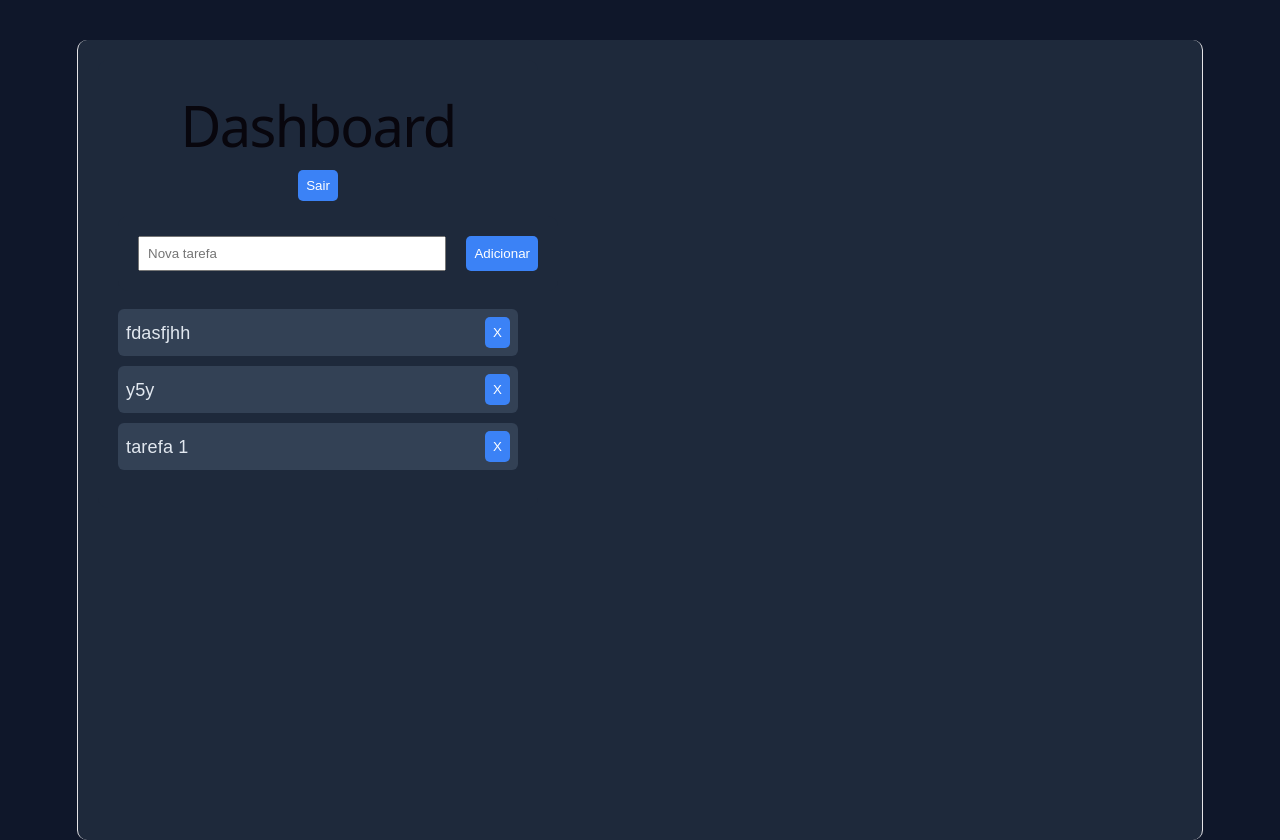
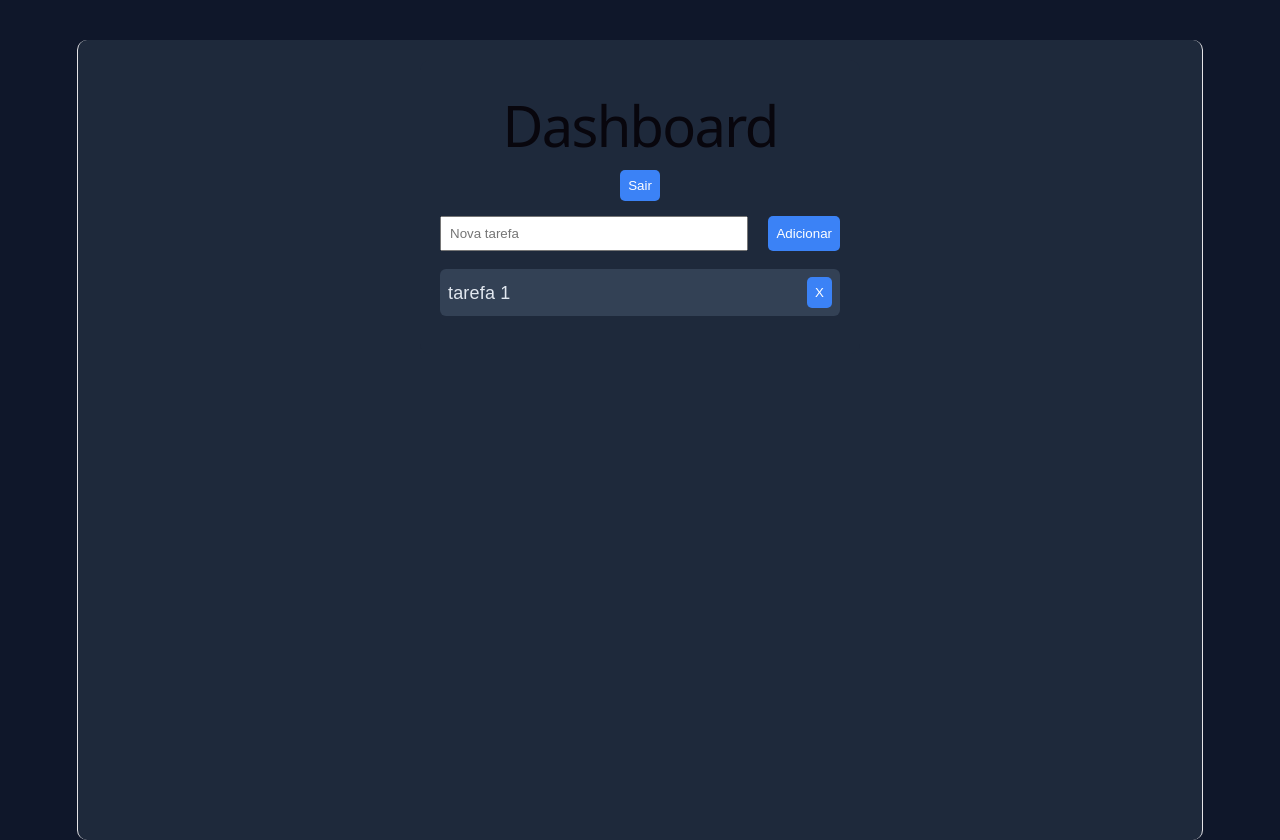
Before and after one commit to batavera/task-manager-react, a React (Vite) app: page /task-manager-react/dashboard in a window 1280 px wide. Both pictures are taken after a click on the button "Entrar". Built offline with nearby package versions, Linux system fonts and the light colour scheme; data requests are answered from the project's data file.

Commit message:
feat: submit com enter usando form

```diff
--- a/db.json
+++ b/db.json
@@ -1,15 +1,5 @@
 {
   "tasks": [
-    {
-      "texto": "fdasfjhh",
-      "concluida": false,
-      "id": "kvriiMPEaWc"
-    },
-    {
-      "texto": "y5y",
-      "concluida": false,
-      "id": "FHAzlkB7JgI"
-    },
     {
       "texto": "tarefa 1",
       "concluida": false,
--- a/src/pages/Dashboard.jsx
+++ b/src/pages/Dashboard.jsx
@@ -1,6 +1,5 @@
 import { useState, useEffect } from "react"
 import { useNavigate } from "react-router-dom"
-import { TaskItem } from "../components/TaskItem"
 import {
   getTarefas,
   criarTarefa,
@@ -15,42 +14,57 @@ export function Dashboard() {
   const [novaTarefa, setNovaTarefa] = useState("")
   const [loading, setLoading] = useState(false)
 
+  const [editandoTarefaId, setEditandoTarefaId] = useState(null)
+  const [textoEditado, setTextoEditado] = useState("")
+
   useEffect(() => {
     getTarefas().then(setTarefas)
   }, [])
 
-  function adicionarTarefa() {
-    if (novaTarefa.trim() === "") return
+  async function adicionarTarefa(e) {
+    e.preventDefault()
+
+    if (!novaTarefa.trim()) return
 
     setLoading(true)
 
-    criarTarefa({
-      texto: novaTarefa,
-      concluida: false
-    })
-      .then(nova => {
-        setTarefas(prev => [...prev, nova])
-        setNovaTarefa("")
+    try {
+      const nova = await criarTarefa({
+        texto: novaTarefa,
+        concluida: false
       })
-      .finally(() => setLoading(false))
+
+      setTarefas(prev => [...prev, nova])
+      setNovaTarefa("")
+    } finally {
+      setLoading(false)
+    }
   }
 
-  function salvarEdicao(id, novoTexto) {
+  function iniciarEdicao(tarefa) {
+    setEditandoTarefaId(tarefa.id)
+    setTextoEditado(tarefa.texto)
+  }
+
+  async function salvarEdicao(id) {
     const tarefa = tarefas.find(t => t.id === id)
 
-    atualizarTarefa(id, {
+    const atualizada = await atualizarTarefa(id, {
       ...tarefa,
-      texto: novoTexto
-    }).then(atualizada => {
-      setTarefas(prev =>
-        prev.map(t => (t.id === id ? atualizada : t))
-      )
+      texto: textoEditado
     })
+
+    setTarefas(tarefas.map(t =>
+      t.id === id ? atualizada : t
+    ))
+
+    setEditandoTarefaId(null)
+    setTextoEditado("")
   }
 
   function removerTarefa(id) {
     deletarTarefa(id).then(() => {
-      setTarefas(prev => prev.filter(t => t.id !== id))
+      setTarefas(tarefas.filter(t => t.id !== id))
     })
   }
 
@@ -61,9 +75,9 @@ export function Dashboard() {
       ...tarefa,
       concluida: !tarefa.concluida
     }).then(atualizada => {
-      setTarefas(prev =>
-        prev.map(t => (t.id === id ? atualizada : t))
-      )
+      setTarefas(tarefas.map(t =>
+        t.id === id ? atualizada : t
+      ))
     })
   }
 
@@ -73,7 +87,7 @@ export function Dashboard() {
   }
 
   return (
-    <div style={{ width: "400px" }}>
+    <div style={{ width: "400px", margin: "0 auto" }}>
       <h1 style={{ textAlign: "center" }}>Dashboard</h1>
 
       <button
@@ -83,33 +97,53 @@ export function Dashboard() {
         Sair
       </button>
 
-      <div style={{ display: "flex", gap: "10px", marginBottom: "15px" }}>
+      {/* FORM = ENTER FUNCIONA AUTOMÁTICO */}
+      <form
+        onSubmit={adicionarTarefa}
+        style={{ display: "flex", gap: "10px", marginBottom: "15px" }}
+      >
         <input
           placeholder="Nova tarefa"
           value={novaTarefa}
           onChange={(e) => setNovaTarefa(e.target.value)}
-          onKeyDown={(e) => {
-            if (e.key === "Enter" && !loading) {
-                adicionarTarefa()
-            }
-          }}
           style={{ flex: 1 }}
         />
 
-        <button onClick={adicionarTarefa} disabled={loading}>
+        <button type="submit" disabled={loading}>
           {loading ? "Adicionando..." : "Adicionar"}
         </button>
-      </div>
+      </form>
 
-      <ul style={{ listStyle: "none", padding: 0 }}>
+      <ul>
         {tarefas.map(tarefa => (
-          <TaskItem
-            key={tarefa.id}
-            tarefa={tarefa}
-            onDelete={removerTarefa}
-            onToggle={toggleConcluida}
-            onEdit={salvarEdicao}
-          />
+          <li key={tarefa.id} style={{ marginBottom: "10px" }}>
+            {editandoTarefaId === tarefa.id ? (
+              <>
+                <input
+                  value={textoEditado}
+                  onChange={(e) => setTextoEditado(e.target.value)}
+                />
+                <button onClick={() => salvarEdicao(tarefa.id)}>
+                  Salvar
+                </button>
+              </>
+            ) : (
+              <span
+                onClick={() => toggleConcluida(tarefa.id)}
+                onDoubleClick={() => iniciarEdicao(tarefa)}
+                style={{
+                  textDecoration: tarefa.concluida ? "line-through" : "none",
+                  cursor: "pointer"
+                }}
+              >
+                {tarefa.texto}
+              </span>
+            )}
+
+            <button onClick={() => removerTarefa(tarefa.id)}>
+              X
+            </button>
+          </li>
         ))}
       </ul>
     </div>
```
